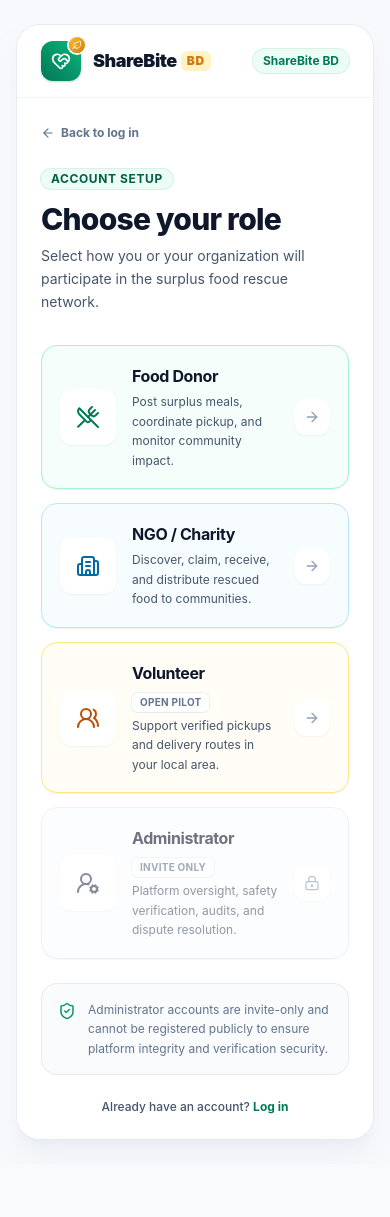
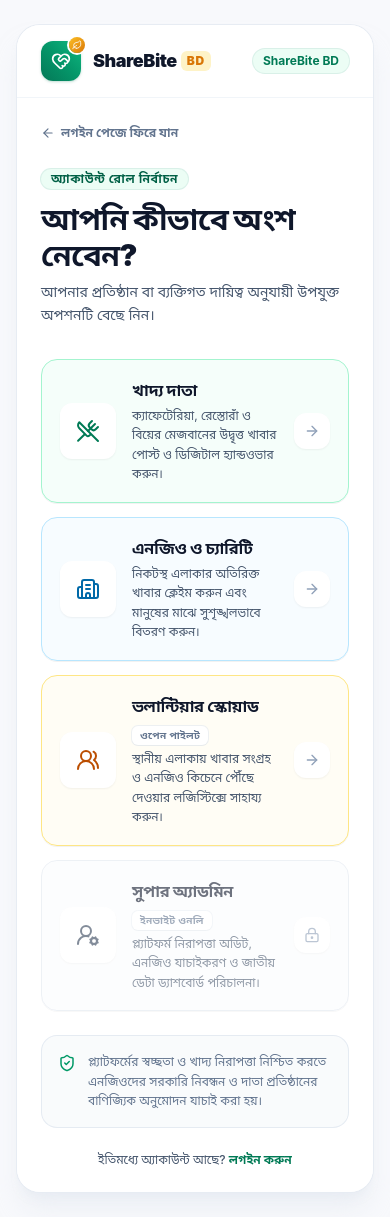
Before and after one commit to mahamudul-hasan7/shearbitebd, a Next.js app: page /role-selection in a window 390 px wide. Before the commit the page ends 1164 px from the top, so only its background shows below. Built offline with nearby package versions, Linux system fonts and the light colour scheme.

Commit message:
feat(auth-pages): polish auth onboarding, role selection, and login portals

```diff
--- a/src/app/(auth)/login/page.tsx
+++ b/src/app/(auth)/login/page.tsx
@@ -3,27 +3,36 @@ import { Suspense } from "react";
 import { AuthShell } from "@/components/auth/auth-shell";
 import { LoginForm } from "@/components/auth/login-form";
 
-export const metadata = { title: "Log In", description: "Sign in with a ShareBite BD frontend demo account." };
+export const metadata = {
+  title: "লগইন করুন | ShareBite BD",
+  description: "ShareBite BD উদ্বৃত্ত খাদ্য সুরক্ষা ও বণ্টন নেটওয়ার্কে প্রবেশ করুন।",
+};
 
 export default function LoginPage() {
   return (
-    <AuthShell artworkVariant="security" eyebrow="Verified Access" title="Welcome back to the rescue network." description="Continue coordinating safe, verified, and time-sensitive food rescue operations across Bangladesh.">
-      <div>
-        <span className="inline-flex items-center rounded-full bg-emerald-50 px-2.5 py-0.5 text-xs font-bold uppercase tracking-wider text-emerald-800 ring-1 ring-emerald-600/15">
-          Account Login
-        </span>
-        <h1 className="mt-3 text-3xl font-extrabold tracking-tight text-slate-900 sm:text-4xl">Welcome back</h1>
-        <p className="mt-2 text-sm leading-relaxed text-slate-600 font-normal">Enter your credentials to access your organization dashboard.</p>
-      </div>
-      <div className="mt-8">
+    <AuthShell
+      artworkVariant="security"
+      title="একটি ক্লিকে খাবার পৌঁছাক মানুষের পাতে।"
+      description="ক্যাফেটেরিয়া ও রেস্তোরাঁর তাজা অতিরিক্ত খাবার বিদ্যানন্দ ও মাস্তুল ফাউন্ডেশনের মতো নিবন্ধিত দাতব্য প্রতিষ্ঠানে পৌঁছে দেওয়ার নিরাপদ প্ল্যাটফর্ম।"
+    >
+      <div className="space-y-6">
+        <div>
+          <span className="inline-flex items-center gap-1.5 rounded-full bg-emerald-50 px-3 py-1 text-xs font-black uppercase tracking-wider text-emerald-800 ring-1 ring-emerald-600/20 font-heading">
+            <ShieldCheck className="size-3.5 text-emerald-600" />
+            অ্যাকাউন্ট ভেরিফায়েড এক্সেস
+          </span>
+          <h1 className="mt-3 text-3xl font-black tracking-tight text-slate-900 sm:text-4xl font-heading">
+            স্বাগতম! লগইন করুন
+          </h1>
+          <p className="mt-1.5 text-xs sm:text-sm leading-relaxed text-slate-600">
+            আপনার ড্যাশবোর্ডে প্রবেশ করতে নিচে ভূমিকা নির্বাচন করুন অথবা তথ্য দিন।
+          </p>
+        </div>
+
         <Suspense fallback={<div className="h-80 animate-pulse rounded-2xl bg-slate-100" />}>
           <LoginForm />
         </Suspense>
       </div>
-      <div className="mt-8 flex items-center justify-center gap-2 rounded-xl border border-slate-200/80 bg-slate-50 px-4 py-3 text-xs text-slate-600 font-medium">
-        <ShieldCheck className="size-4 shrink-0 text-emerald-600" />
-        <span>Development Preview — Use one-click demo credentials below</span>
-      </div>
     </AuthShell>
   );
 }
--- a/src/app/(auth)/role-selection/page.tsx
+++ b/src/app/(auth)/role-selection/page.tsx
@@ -4,43 +4,82 @@ import { AuthShell } from "@/components/auth/auth-shell";
 import { RoleCard } from "@/components/auth/role-card";
 import { ROUTES } from "@/lib/routes";
 
-export const metadata = { title: "Choose Your Role", description: "Choose a public donor, NGO, or volunteer registration path." };
+export const metadata = {
+  title: "আপনার ভূমিকা নির্বাচন করুন | ShareBite BD",
+  description: "খাদ্য দাতা, নিবন্ধিত এনজিও বা স্বেচ্ছাসেবী হিসেবে রেজিস্ট্রেশন করুন।",
+};
 
 export default function RoleSelectionPage() {
   return (
-    <AuthShell eyebrow="Network Registration" title="Choose the role that matches your mission." description="Each role receives a dedicated dashboard, permissions, and workflow designed for rapid, safe surplus food rescue.">
-      <Link href={ROUTES.auth.login} className="mb-6 inline-flex items-center gap-1.5 text-xs font-bold text-slate-500 hover:text-slate-900 transition-colors">
-        <ArrowLeft className="size-3.5" /> Back to log in
+    <AuthShell
+      title="আপনার প্রাতিষ্ঠানিক ভূমিকা নির্বাচন করুন"
+      description="উদ্বৃত্ত খাবার উদ্ধার ও বণ্টনের জন্য খাদ্য দাতা, নিবন্ধিত চ্যারিটি এবং ভলান্টিয়ারদের জন্য রয়েছে সুনির্দিষ্ট ডেডিকেটেড ওয়ার্কস্পেস ও লাইভ ট্র্যাকিং ব্যবস্থা।"
+    >
+      <Link
+        href={ROUTES.auth.login}
+        className="mb-6 inline-flex items-center gap-1.5 text-xs font-bold text-slate-500 hover:text-slate-900 transition-colors font-heading"
+      >
+        <ArrowLeft className="size-3.5" /> লগইন পেজে ফিরে যান
       </Link>
 
       <div>
-        <span className="inline-flex items-center rounded-full bg-emerald-50 px-2.5 py-0.5 text-xs font-bold uppercase tracking-wider text-emerald-800 ring-1 ring-emerald-600/15">
-          Account Setup
+        <span className="inline-flex items-center rounded-full bg-emerald-50 px-2.5 py-0.5 text-xs font-bold uppercase tracking-wider text-emerald-800 ring-1 ring-emerald-600/15 font-heading">
+          অ্যাকাউন্ট রোল নির্বাচন
         </span>
-        <h1 className="mt-3 text-3xl font-extrabold tracking-tight text-slate-900 sm:text-4xl">
-          Choose your role
+        <h1 className="mt-3 text-3xl font-black tracking-tight text-slate-900 sm:text-4xl font-heading">
+          আপনি কীভাবে অংশ নেবেন?
         </h1>
         <p className="mt-2 text-sm leading-relaxed text-slate-600 font-normal">
-          Select how you or your organization will participate in the surplus food rescue network.
+          আপনার প্রতিষ্ঠান বা ব্যক্তিগত দায়িত্ব অনুযায়ী উপযুক্ত অপশনটি বেছে নিন।
         </p>
       </div>
 
       <div className="mt-8 grid gap-3.5 sm:grid-cols-2">
-        <RoleCard icon={UtensilsCrossed} title="Food Donor" description="Post surplus meals, coordinate pickup, and monitor community impact." href={ROUTES.auth.registerDonor} />
-        <RoleCard icon={Building2} title="NGO / Charity" description="Discover, claim, receive, and distribute rescued food to communities." href={ROUTES.auth.registerNgo} tone="blue" />
-        <RoleCard icon={UsersRound} title="Volunteer" description="Support verified pickups and delivery routes in your local area." href={ROUTES.auth.registerVolunteer} tone="accent" badge="Open Pilot" />
-        <RoleCard icon={UserRoundCog} title="Administrator" description="Platform oversight, safety verification, audits, and dispute resolution." href="#" tone="purple" disabled badge="Invite only" />
+        <RoleCard
+          icon={UtensilsCrossed}
+          title="খাদ্য দাতা"
+          bengaliSubtitle="Food Donor"
+          description="ক্যাফেটেরিয়া, রেস্তোরাঁ ও বিয়ের মেজবানের উদ্বৃত্ত খাবার পোস্ট ও ডিজিটাল হ্যান্ডওভার করুন।"
+          href={ROUTES.auth.registerDonor}
+        />
+        <RoleCard
+          icon={Building2}
+          title="এনজিও ও চ্যারিটি"
+          bengaliSubtitle="NGO / Charity"
+          description="নিকটস্থ এলাকার অতিরিক্ত খাবার ক্লেইম করুন এবং মানুষের মাঝে সুশৃঙ্খলভাবে বিতরণ করুন।"
+          href={ROUTES.auth.registerNgo}
+          tone="blue"
+        />
+        <RoleCard
+          icon={UsersRound}
+          title="ভলান্টিয়ার স্কোয়াড"
+          bengaliSubtitle="Volunteer Squad"
+          description="স্থানীয় এলাকায় খাবার সংগ্রহ ও এনজিও কিচেনে পৌঁছে দেওয়ার লজিস্টিক্সে সাহায্য করুন।"
+          href={ROUTES.auth.registerVolunteer}
+          tone="accent"
+          badge="ওপেন পাইলট"
+        />
+        <RoleCard
+          icon={UserRoundCog}
+          title="সুপার অ্যাডমিন"
+          bengaliSubtitle="Administrator"
+          description="প্ল্যাটফর্ম নিরাপত্তা অডিট, এনজিও যাচাইকরণ ও জাতীয় ডেটা ড্যাশবোর্ড পরিচালনা।"
+          href="#"
+          tone="purple"
+          disabled
+          badge="ইনভাইট ওনলি"
+        />
       </div>
 
       <div className="mt-6 flex items-start gap-3 rounded-2xl border border-slate-200/80 bg-slate-50/80 p-4 text-xs leading-relaxed text-slate-500 font-normal">
         <ShieldCheck className="mt-0.5 size-4.5 shrink-0 text-emerald-600" />
-        <p>Administrator accounts are invite-only and cannot be registered publicly to ensure platform integrity and verification security.</p>
+        <p>প্ল্যাটফর্মের স্বচ্ছতা ও খাদ্য নিরাপত্তা নিশ্চিত করতে এনজিওদের সরকারি নিবন্ধন ও দাতা প্রতিষ্ঠানের বাণিজ্যিক অনুমোদন যাচাই করা হয়।</p>
       </div>
 
       <p className="mt-6 text-center text-xs sm:text-sm text-slate-600 font-medium">
-        Already have an account?{" "}
-        <Link href={ROUTES.auth.login} className="font-bold text-emerald-700 hover:text-emerald-800 transition-colors">
-          Log in
+        ইতিমধ্যে অ্যাকাউন্ট আছে?{" "}
+        <Link href={ROUTES.auth.login} className="font-bold text-emerald-700 hover:text-emerald-800 transition-colors font-heading">
+          লগইন করুন
         </Link>
       </p>
     </AuthShell>
```
